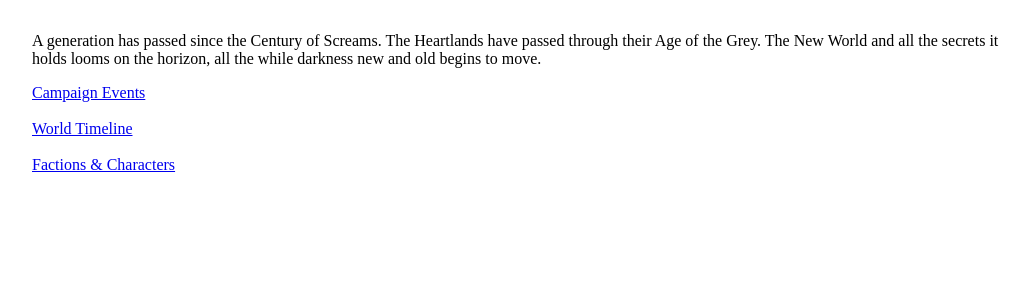
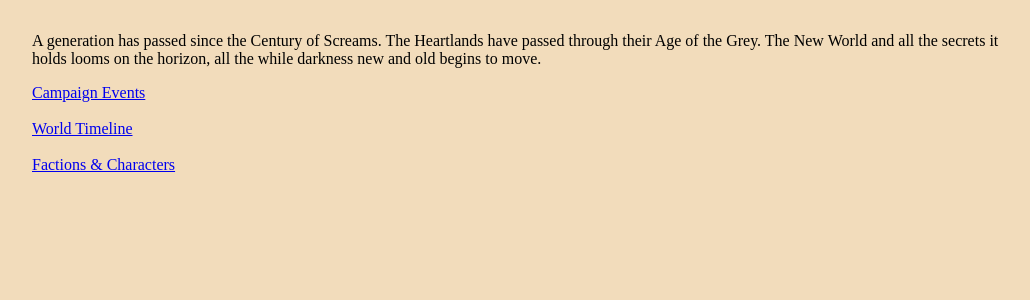
Before and after one commit to NotSoPureVessel/TheNewSilenceWiki, a Jekyll site: the page built from README.md, in a window 1280 px wide. Shown: the top 300 px of the page, without its empty margins (108-1138 px from the left). Built offline with Jekyll 4.4.1, drawn with Linux system fonts in a browser that asks for light colours; some web fonts are replaced; our own code applies the rules of GitHub Pages for plain Markdown files.

Commit message:
Add background color to default layout

```diff
--- a/_layouts/default.html
+++ b/_layouts/default.html
@@ -14,6 +14,7 @@
       max-width: 1000px;
       margin: 2rem auto;
       padding: 0 1rem;
+      background-color: #f2dcbb
     }
   </style>
 </head>
```
